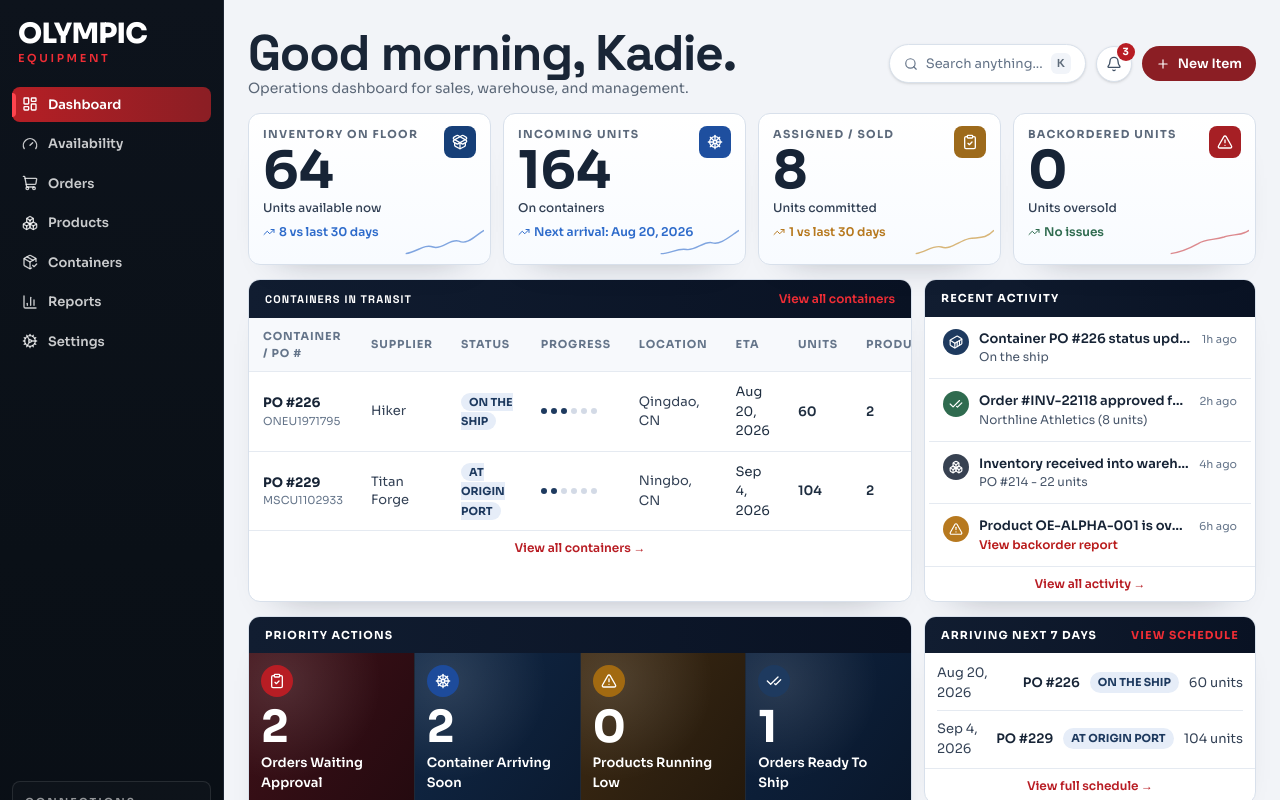
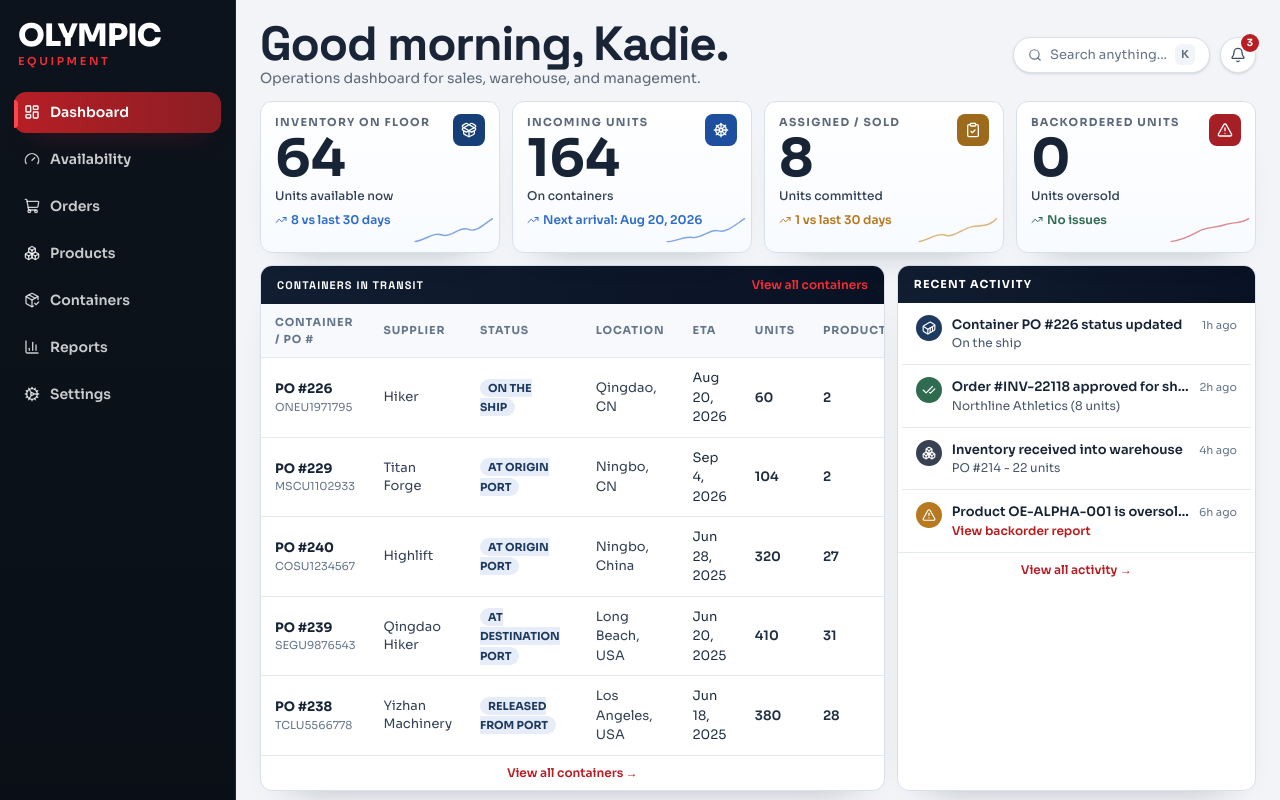
Before and after one commit to kadieharrett223-cloud/inventory-app, a Next.js app: page / in a window 1280 px wide. Shown: the top 800 px of the page. Built offline with nearby package versions, Linux system fonts and the light colour scheme.

Commit message:
Align dashboard strictly to reference proportions

```diff
--- a/src/app/page.tsx
+++ b/src/app/page.tsx
@@ -1,6 +1,6 @@
 import Link from "next/link";
 import type { ComponentType } from "react";
-import { AlertTriangle, Bell, Boxes, CheckCheck, ClipboardCheck, Container, PackageOpen, Plus, Search, ShipWheel, TrendingUp } from "lucide-react";
+import { AlertTriangle, Bell, Boxes, CheckCheck, ClipboardCheck, Container, PackageOpen, Search, ShipWheel, TrendingUp } from "lucide-react";
 import { computeProductAvailability, deriveAssignmentsFromApprovedInvoices, isContainerReceived, isInvoiceEligibleForWarehouse } from "@/lib/inventory-core";
 import { containerShipments, customerInvoices, erpProducts } from "@/lib/inventory-data";
 
@@ -24,16 +24,17 @@ function statusTone(status: string) {
   return "bg-[#ecf0f5] text-[#334155]";
 }
 
-function progressSteps(status: string) {
-  const s = status.toLowerCase();
-  if (s.includes("received")) return 6;
-  if (s.includes("arrived")) return 5;
-  if (s.includes("released")) return 4;
-  if (s.includes("destination")) return 3;
-  if (s.includes("ship")) return 2;
-  if (s.includes("origin") || s.includes("factory")) return 1;
-  return 0;
-}
+type TransitRow = {
+  id: string;
+  poNumber: string;
+  containerNo: string;
+  supplier: string;
+  status: string;
+  location: string;
+  eta: string;
+  units: number;
+  products: number;
+};
 
 export default function Home() {
   const assignments = deriveAssignmentsFromApprovedInvoices(customerInvoices);
@@ -52,6 +53,64 @@ export default function Home() {
     .filter((container) => !isContainerReceived(container))
     .slice()
     .sort((a, b) => a.portDate.localeCompare(b.portDate));
+
+  const transitRows: TransitRow[] = [
+    ...inbound.map((container) => ({
+      id: container.id,
+      poNumber: container.poNumber,
+      containerNo: container.containerNo,
+      supplier: container.supplier,
+      status: container.status,
+      location: `${container.origin.split(",")[0]}, ${container.origin.split(",")[2]?.trim() ?? ""}`,
+      eta: shortDate(container.portDate),
+      units: container.items.reduce((sum, item) => sum + item.qty, 0),
+      products: container.items.length,
+    })),
+    {
+      id: "mock-1",
+      poNumber: "240",
+      containerNo: "COSU1234567",
+      supplier: "Highlift",
+      status: "At origin port",
+      location: "Ningbo, China",
+      eta: "Jun 28, 2025",
+      units: 320,
+      products: 27,
+    },
+    {
+      id: "mock-2",
+      poNumber: "239",
+      containerNo: "SEGU9876543",
+      supplier: "Qingdao Hiker",
+      status: "At destination port",
+      location: "Long Beach, USA",
+      eta: "Jun 20, 2025",
+      units: 410,
+      products: 31,
+    },
+    {
+      id: "mock-3",
+      poNumber: "238",
+      containerNo: "TCLU5566778",
+      supplier: "Yizhan Machinery",
+      status: "Released from port",
+      location: "Los Angeles, USA",
+      eta: "Jun 18, 2025",
+      units: 380,
+      products: 28,
+    },
+    {
+      id: "mock-4",
+      poNumber: "237",
+      containerNo: "BMOU1122334",
+      supplier: "Yizhan Machinery",
+      status: "In transit",
+      location: "On Vessel",
+      eta: "Jul 14, 2025",
+      units: 610,
+      products: 49,
+    },
+  ].slice(0, 5);
 
   const kpiCards = [
     {
@@ -128,15 +187,15 @@ export default function Home() {
   ];
 
   return (
-    <section className="space-y-3.5">
+    <section className="space-y-3">
       <header className="flex flex-wrap items-center justify-between gap-3">
         <div>
-          <h1 className="text-[50px] font-bold leading-[1] tracking-tight text-[#192536]">Good morning, Kadie.</h1>
+          <h1 className="text-[48px] font-bold leading-[1] tracking-tight text-[#192536]">Good morning, Kadie.</h1>
           <p className="text-[14px] text-[#5c6878]">Operations dashboard for sales, warehouse, and management.</p>
         </div>
 
         <div className="flex items-center gap-2.5">
-          <button className="inline-flex items-center gap-2 rounded-full border border-[#d9e1eb] bg-white px-3.5 py-2 text-[13px] text-[#667589] shadow-sm">
+          <button className="inline-flex h-9 items-center gap-2 rounded-full border border-[#d9e1eb] bg-white px-3.5 text-[13px] text-[#667589] shadow-sm">
             <Search className="h-3.5 w-3.5" />
             <span>Search anything...</span>
             <span className="rounded-md bg-[#f1f4f9] px-1.5 py-0.5 text-[11px] font-semibold text-[#5e6b7a]">K</span>
@@ -145,11 +204,6 @@ export default function Home() {
           <button className="relative inline-flex h-9 w-9 items-center justify-center rounded-full border border-[#d9e1eb] bg-white text-[#415165] shadow-sm">
             <Bell className="h-4 w-4" />
             <span className="absolute -right-1 -top-1 inline-flex h-4.5 w-4.5 items-center justify-center rounded-full bg-[#b81d24] text-[10px] font-bold text-white">3</span>
-          </button>
-
-          <button className="inline-flex items-center gap-2 rounded-full bg-[#8b1e24] px-3.5 py-2 text-[13px] font-semibold text-white shadow-[0_16px_24px_-18px_rgba(139,30,36,0.9)] hover:bg-[#7a181e]">
-            <Plus className="h-3.5 w-3.5" />
-            New Item
           </button>
         </div>
       </header>
@@ -181,7 +235,7 @@ export default function Home() {
         })}
       </div>
 
-      <div className="grid gap-3 xl:grid-cols-[2fr_1fr]">
+      <div className="grid gap-3 xl:grid-cols-[2fr_1.15fr]">
         <section className="overflow-hidden rounded-xl border border-[#d8e0eb] bg-white shadow-[0_20px_38px_-32px_rgba(15,23,42,0.45)]">
           <div className="flex items-center justify-between bg-[linear-gradient(90deg,#111d31_0%,#091223_100%)] px-4 py-2.5 text-white">
             <h2 className="text-[11px] font-bold uppercase tracking-[0.1em]">Containers in Transit</h2>
@@ -194,7 +248,6 @@ export default function Home() {
                   <th className="px-3.5 py-2.5">Container / PO #</th>
                   <th className="px-3.5 py-2.5">Supplier</th>
                   <th className="px-3.5 py-2.5">Status</th>
-                  <th className="px-3.5 py-2.5">Progress</th>
                   <th className="px-3.5 py-2.5">Location</th>
                   <th className="px-3.5 py-2.5">ETA</th>
                   <th className="px-3.5 py-2.5">Units</th>
@@ -203,8 +256,7 @@ export default function Home() {
                 </tr>
               </thead>
               <tbody>
-                {inbound.map((container) => {
-                  const stage = progressSteps(container.status);
+                {transitRows.map((container) => {
                   return (
                     <tr key={container.id} className="border-t border-[#e5eaf1] hover:bg-[#fafcff]">
                       <td className="px-3.5 py-2.5">
@@ -217,17 +269,10 @@ export default function Home() {
                           {container.status}
                         </span>
                       </td>
-                      <td className="px-3.5 py-2.5">
-                        <div className="flex items-center gap-1">
-                          {[0, 1, 2, 3, 4, 5].map((i) => (
-                            <span key={`${container.id}-p-${i}`} className={`h-1.5 w-1.5 rounded-full ${i <= stage ? "bg-[#1e3a5f]" : "bg-[#d3dae6]"}`} />
-                          ))}
-                        </div>
-                      </td>
-                      <td className="px-3.5 py-2.5 text-[#334155]">{container.origin.split(",")[0]}, {container.origin.split(",")[2]?.trim() ?? ""}</td>
-                      <td className="px-3.5 py-2.5 text-[#1f2e40]">{shortDate(container.portDate)}</td>
-                      <td className="px-3.5 py-2.5 font-semibold text-[#1f2e40]">{container.items.reduce((sum, item) => sum + item.qty, 0)}</td>
-                      <td className="px-3.5 py-2.5 font-semibold text-[#1f2e40]">{container.items.length}</td>
+                      <td className="px-3.5 py-2.5 text-[#334155]">{container.location}</td>
+                      <td className="px-3.5 py-2.5 text-[#1f2e40]">{container.eta}</td>
+                      <td className="px-3.5 py-2.5 font-semibold text-[#1f2e40]">{container.units}</td>
+                      <td className="px-3.5 py-2.5 font-semibold text-[#1f2e40]">{container.products}</td>
                       <td className="px-3.5 py-2.5 text-right text-[#95a2b4]">›</td>
                     </tr>
                   );
@@ -307,12 +352,12 @@ export default function Home() {
               <span className="text-[11px] text-[#ef2d35]">View schedule</span>
             </div>
             <div className="divide-y divide-[#e5eaf1] px-3 py-0.5">
-              {inbound.slice(0, 3).map((container) => (
+              {transitRows.slice(0, 3).map((container) => (
                 <div key={`schedule-${container.id}`} className="grid grid-cols-[1fr_auto_auto_auto] items-center gap-2.5 py-2 text-[13px]">
-                  <span className="text-[#334155]">{shortDate(container.portDate)}</span>
+                  <span className="text-[#334155]">{container.eta}</span>
                   <span className="font-semibold text-[#172436]">PO #{container.poNumber}</span>
                   <span className={`rounded-full px-2 py-0.5 text-[11px] font-bold uppercase ${statusTone(container.status)}`}>{container.status}</span>
-                  <span className="text-[#334155]">{container.items.reduce((sum, item) => sum + item.qty, 0)} units</span>
+                  <span className="text-[#334155]">{container.units} units</span>
                 </div>
               ))}
             </div>
--- a/src/components/app-shell.tsx
+++ b/src/components/app-shell.tsx
@@ -31,15 +31,15 @@ export function AppShell({ children }: AppShellProps) {
   const pathname = usePathname();
 
   return (
-    <div className="grid min-h-screen grid-cols-1 bg-[#f2f4f8] text-[#182233] lg:grid-cols-[224px_1fr]">
+    <div className="grid min-h-screen grid-cols-1 bg-[#f2f4f8] text-[#182233] lg:grid-cols-[236px_1fr]">
       <aside className="relative border-r border-[#1e2633] bg-[linear-gradient(180deg,#0d131c_0%,#0a1017_55%,#090e15_100%)] text-white">
-        <div className="relative flex h-full flex-col px-3 py-4">
-          <Link href="/" className="px-1.5 py-1">
-            <p className="text-[28px] font-black leading-none tracking-tight text-white">OLYMPIC</p>
+        <div className="relative flex h-full flex-col px-3.5 py-4.5">
+          <Link href="/" className="px-1 py-0.5">
+            <p className="text-[31px] font-black leading-none tracking-tight text-white">OLYMPIC</p>
             <p className="mt-0.5 text-[11px] font-semibold uppercase tracking-[0.24em] text-[#ef2d35]">Equipment</p>
           </Link>
 
-          <nav className="mt-4 space-y-1">
+          <nav className="mt-5 space-y-1.5">
             {navItems.map((item) => {
               const active = isActive(pathname, item.href);
               const Icon = item.icon;
@@ -48,13 +48,13 @@ export function AppShell({ children }: AppShellProps) {
                 <Link
                   key={item.href}
                   href={item.href}
-                  className={`relative flex items-center gap-2.5 rounded-lg px-2.5 py-2 text-[13px] font-semibold transition ${
+                  className={`relative flex items-center gap-2.5 rounded-xl px-2.5 py-2.5 text-[14px] font-semibold transition ${
                     active
                       ? "bg-[linear-gradient(90deg,#b51f25_0%,#8b1e24_100%)] text-white shadow-[0_14px_24px_-18px_rgba(181,31,37,0.9)]"
                       : "text-white/78 hover:bg-white/[0.07] hover:text-white"
                   }`}
                 >
-                  {active ? <span className="absolute left-0 top-1.5 h-6 w-1 rounded-r-full bg-[#ff444e]" /> : null}
+                  {active ? <span className="absolute left-0 top-2 h-7 w-1 rounded-r-full bg-[#ff444e]" /> : null}
                   <Icon className="h-4 w-4" />
                   <span>{item.label}</span>
                 </Link>
@@ -63,7 +63,7 @@ export function AppShell({ children }: AppShellProps) {
           </nav>
 
           <div className="mt-auto space-y-3">
-            <div className="rounded-lg border border-white/10 bg-white/[0.02] p-3">
+            <div className="rounded-lg border border-white/10 bg-white/[0.02] p-3.5">
               <p className="text-[11px] font-semibold uppercase tracking-[0.18em] text-white/55">Connections</p>
               <ul className="mt-2.5 space-y-2 text-[12px] text-white/84">
                 <li className="flex items-center justify-between">
@@ -85,7 +85,7 @@ export function AppShell({ children }: AppShellProps) {
               </ul>
             </div>
 
-            <div className="flex items-center justify-between rounded-lg border border-white/10 bg-white/[0.02] px-2.5 py-2">
+            <div className="flex items-center justify-between rounded-lg border border-white/10 bg-white/[0.02] px-2.5 py-2.5">
               <div className="flex items-center gap-2">
                 <div className="flex h-6 w-6 items-center justify-center rounded-full bg-white/15 text-[10px] font-bold">KH</div>
                 <div>
@@ -99,7 +99,7 @@ export function AppShell({ children }: AppShellProps) {
         </div>
       </aside>
 
-      <main className="overflow-x-hidden px-5 pb-5 pt-7 lg:px-6">{children}</main>
+      <main className="overflow-x-hidden px-5 pb-5 pt-5 lg:px-6">{children}</main>
     </div>
   );
 }
```
